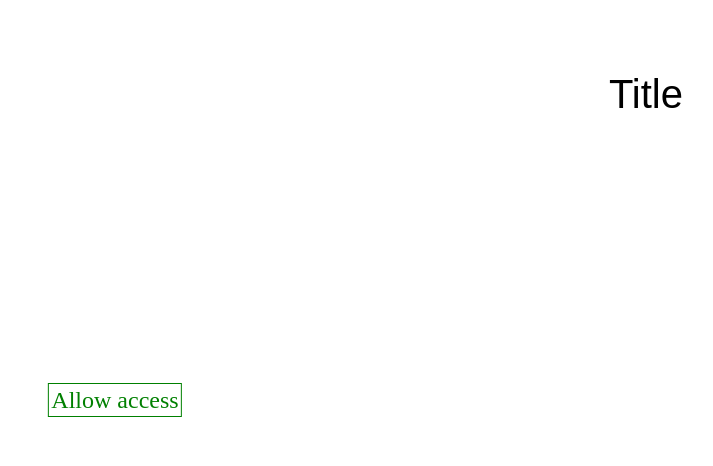
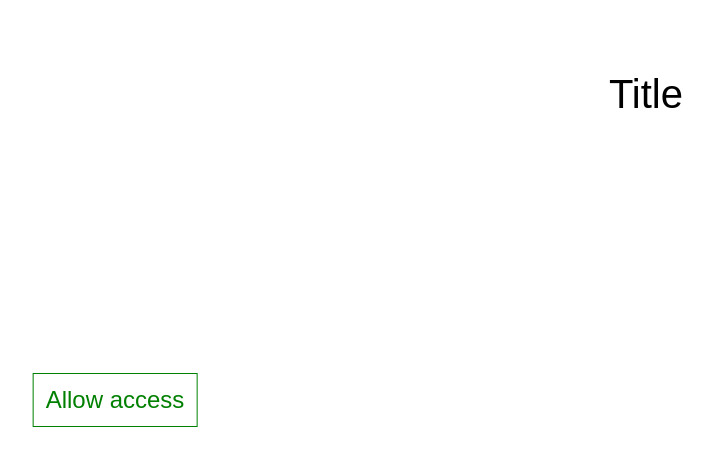
Before and after one commit to ChiefAyo/track-analysis, a React (Create React App) app: page / in a window 1280 px wide. Shown: the top 466 px of the page, without its empty margins (525-1238 px from the left). Built offline with nearby package versions, Linux system fonts and the light colour scheme.

Commit message:
Made some changes to CSS again

```diff
--- a/src/App.css
+++ b/src/App.css
@@ -1,7 +1,7 @@
 .spotify-button {
   border: 1px solid green;
   color: green;
-  padding: 2.5px;
+  padding: 1.5vh;
   cursor: pointer;
   display: inline-block;
   text-decoration: none;
@@ -11,11 +11,15 @@
   -webkit-transform: translate(-50%, -50%);
   transform: translate(-50%, -50%);
   font-size: 3vh;
+  background: none;
+  font-family: sans-serif;
+
 }
 
 body {
-  padding: 5%
-
+  padding: 5%;
+  /* background-image: url("E:/Development/WEB/spotify-track-analysis/src/resources/bg.jpg");
+  background-color: #000000; */
 }
 
 #heading_logo {
--- a/src/Components/LandingPage.js
+++ b/src/Components/LandingPage.js
@@ -4,7 +4,9 @@ import './../App.css';
 class LandingPage extends Component {
     constructor() {
         super();
+        this.state = {
 
+        }
     }
 
 
```
Also changed, not shown: src/server/server.js (+8 -4 lines), 1 other file (tests, documents, lock files or other folders).
